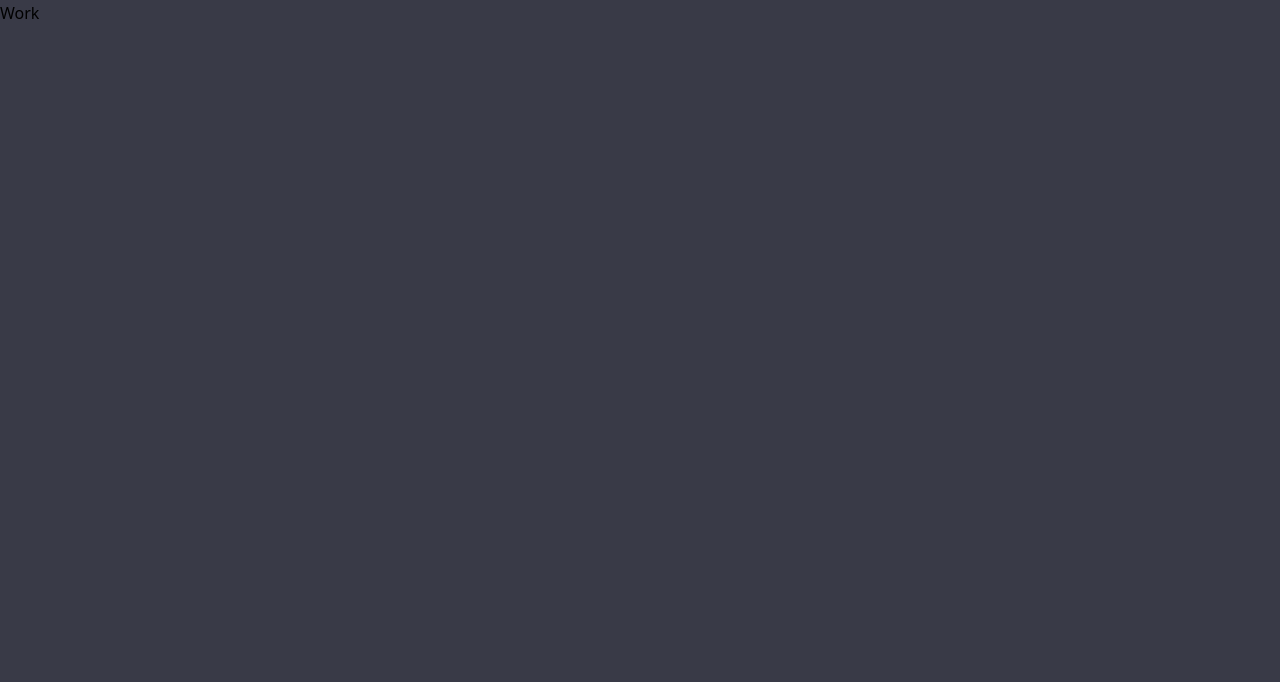
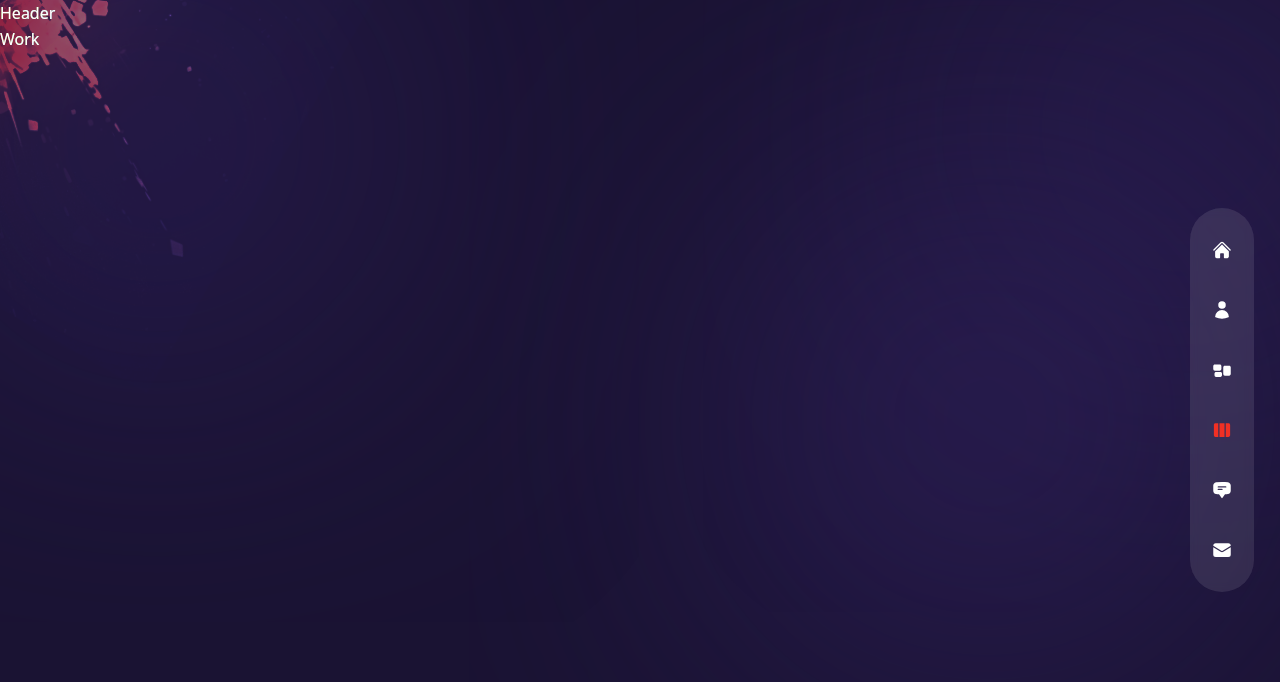
Before and after one commit to TroyMoses/myPortfolio, a Next.js app: page /work in a window 1280 px wide. Shown: the top 682 px of the page. Built offline with nearby package versions, Linux system fonts and the light colour scheme.

Commit message:
components

```diff
--- a/components/Layout.js
+++ b/components/Layout.js
@@ -1,5 +1,28 @@
-const Layout = () => {
-  return <div>Layout</div>;
+// fonts
+import { Sora } from '@next/font/google';
+
+// fonts settings
+const sora = Sora({
+  subsets: ['latin'],
+  variable: '--font-sora',
+  weight: ['100', '200', '300', '400', '500', '600', '700', '800'],
+});
+
+// components
+import Nav from '../components/Nav';
+import Header from '../components/Header';
+import TopLeftImg from '../components/TopLeftImg';
+
+const Layout = ({ children }) => {
+  return (
+    <div
+      className={'page bg-site text-white bg-cover bg-no-repeat ${sora.variable} font-sora relative'}>
+      <TopLeftImg />
+      <Nav />
+      <Header />
+      { children }
+    </div>
+  );
 };
 
 export default Layout;
--- a/components/Nav.js
+++ b/components/Nav.js
@@ -26,8 +26,51 @@
   },
 ];
 
+// next link
+import Link from 'next/link';
+
+// next router
+import { useRouter } from 'next/router';
+
 const Nav = () => {
-  return <nav>nav</nav>;
+  const router = useRouter();
+  const pathname = router.pathname;
+  return (
+    <nav
+      className='flex flex-col items-center xl:justify-center gap-y-4 fixed h-max bottom-0 mt-auto xl:right-[2%] z-50 top-0 w-full xl:w-16 xl:max-w-md xl:h-screen'>
+      {/* inner */}
+      <div
+        className='flex w-full xl:flex-col items-center justify-between xl:justify-center gap-y-10 px-4 md:px-40 xl:px-0 h-[80px] xl:h-max py-8 bg-white/10 backdrop-blur-sm text-3xl xl:text-xl xl:rounded-full'>
+        {navData.map((link, index) => {
+          return (
+            <Link
+            className={`${
+              link.path === pathname && 'text-accent'
+            } relative flex items-center group hover:text-accent transition-all duration-300 `}
+            href={link.path}
+            key={index}
+            >
+
+              {/* tooltip */}
+              <div className='absolute pr-14 right-0 hidden xl:group-hover:flex'>
+                <div className='bg-white relative flex text-primary items-center p-[6px] rounded-[3px]'>
+                  <div className='text-[12px] leading-none font-semibold capitalize'>
+                    { link.name }
+                  </div>
+                  {/* triangle */}
+                  <div className='border-solid border-l-white border-l-8 border-y-transparent border-y-[6px] border-r-0 absolute -right-2'></div>
+                </div>
+              </div>
+              {/* icon */}
+              <div>
+                {link.icon}
+              </div>
+            </Link>
+          );
+        })}
+      </div>
+    </nav>
+  );
 };
 
 export default Nav;
--- a/components/TopLeftImg.js
+++ b/components/TopLeftImg.js
@@ -1,5 +1,12 @@
+// next image
+import Image from 'next/image';
+
 const TopLeftImg = () => {
-  return <div>Top Left Image</div>;
+  return (
+    <div className='absolute left-0 top-0 mix-blend-color-dodge z-10 w-[200px] xl:w-[400px] opacity-50'>
+      <Image src='/top-left-img.png' width={400} height={400} alt='' />
+    </div>
+  );
 };
 
 export default TopLeftImg;
--- a/components/Transition.js
+++ b/components/Transition.js
@@ -1,7 +1,34 @@
+// framer motion
+import { easeInOut, motion } from 'framer-motion';
+
+// variants
+const transitionVariants = {
+  initial: {
+    x: '100%',
+    width: '100%'
+  },
+  animate: {
+    x: '0%',
+    width: '0%'
+  },
+  exit: {
+    x: ['0%', '100%'],
+    width: ['0%', '100%']
+  },
+};
+
 const Transition = () => {
   return (
     <>
-      <div>Transition</div>
+      <motion.div
+        className='fixed top-0 bottom-0 right-full w-screen h-screen z-30 bg-[#2e2257]' variants={transitionVariants} initial="initial" animate="animate" exit="exit" transition={{delay: 0.2, duration: 0.6, ease: easeInOut}}>
+      </motion.div>
+      <motion.div
+        className='fixed top-0 bottom-0 right-full w-screen h-screen z-20 bg-[#3b2d71]' variants={transitionVariants} initial="initial" animate="animate" exit="exit" transition={{delay: 0.4, duration: 0.6, ease: easeInOut}}>
+      </motion.div>
+      <motion.div
+        className='fixed top-0 bottom-0 right-full w-screen h-screen z-10 bg-[#4b3792]' variants={transitionVariants} initial="initial" animate="animate" exit="exit" transition={{delay: 0.6, duration: 0.6, ease: easeInOut}}>
+      </motion.div>
     </>
   );
 };
--- a/pages/_app.js
+++ b/pages/_app.js
@@ -1,7 +1,27 @@
 import '../styles/globals.css';
 
+// components
+import Layout from '../components/Layout';
+import Transition from '../components/Transition';
+
+// router
+import { useRouter } from 'next/router';
+
+// framer motion
+import { AnimatePresence, motion } from 'framer-motion';
+
 function MyApp({ Component, pageProps }) {
-  return <Component {...pageProps} />;
+  const router = useRouter();
+  return (
+    <Layout>
+      <AnimatePresence mode='wait'>
+        <motion.div key={router.route} className='h-full'>
+          <Transition />
+          <Component {...pageProps} />
+        </motion.div>
+      </AnimatePresence>
+    </Layout>
+  );
 }
 
 export default MyApp;
--- a/pages/index.js
+++ b/pages/index.js
@@ -1,10 +1,44 @@
+// next image
+import Image from 'next/image';
+
+// components
+import ParticlesContainer from '../components/ParticlesContainer';
+import ProjectsBtn from '../components/ProjectsBtn';
+import Avatar from '../components/Avatar';
+
+// framer motion
+import { motion } from 'framer-motion';
+
+// variants
+import { fadeIn } from '../variants';
+
+
 const Home = () => {
-  return <div>
-          <h1 className="text-3xl">Troy Home Page</h1>
-          <p>
-            This is a sample paragraph
+  return (
+    <div className='bg-primary/60 h-full'>
+      {/* text */}
+      <div className='w-full h-full bg-gradient-to-r from-primary/10 via-black/30 to-black/10'>
+        <div className='text-center flex flex-col justify-center xl:pt-40 xl:text-left h-full container mx-auto'>
+          {/* title */}
+          <h1 className='h1'>
+            Transforming Ideas <br /> Into{''}
+            <span className='text-accent'>Digital Reality</span>
+          </h1>
+          {/* subtitle */}
+          <p className='max-w-sm xl:max-w-xl mx-auto xl:mx-0 mb-10 xl:mb-16'>
+            Lorem Ipsum is simply dummy text of the printing and typesetting industry without regard for the safety of the type of representation that will be used in the future.
           </p>
-        </div>;
+          {/* btn */}
+          <div className='flex justify-center xl:hidden relative'>
+            <ProjectsBtn />
+          </div>
+        </div>
+      </div>
+      <p>
+        This is a sample paragraph
+      </p>
+      </div>
+        );
 };
 
 export default Home;
```
